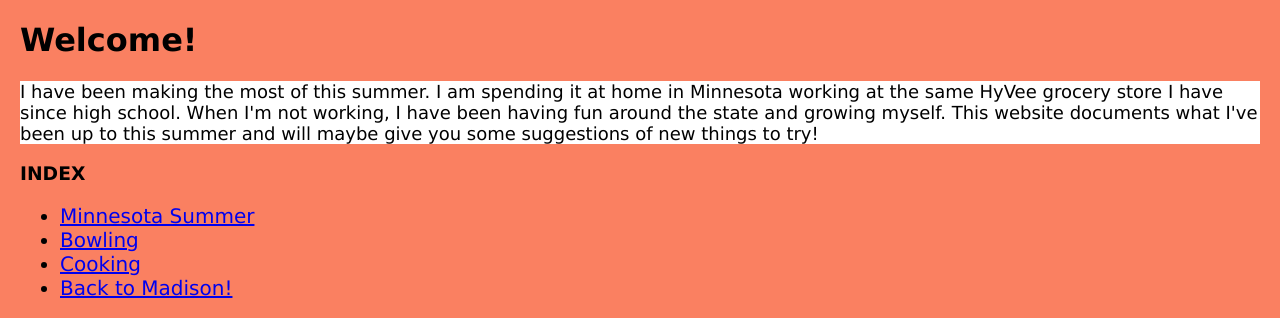
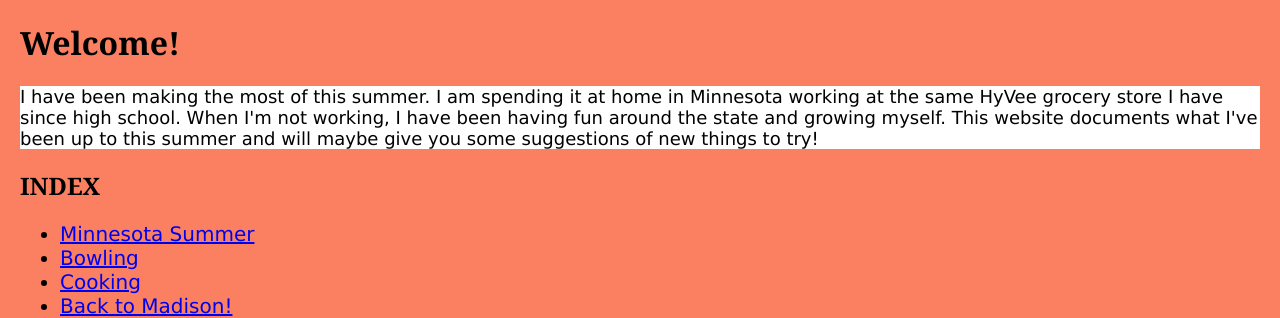
Before and after one commit to jkilander/jkilander.github.io, a plain HTML site: page index.html in a window 1280 px wide. Shown: the top 318 px of the page. Drawn offline with Linux system fonts and the light colour scheme.

Commit message:
Update index.html

```diff
--- a/index.html
+++ b/index.html
@@ -5,17 +5,17 @@
 <meta name="viewport" content="width=device-width,initial-scale=1">
 <link rel="stylesheet" href="styles.css">
 
-<script src=""></script>
+
 
 
 	<!--- Code above this line will not be displayed on the browser -->
 
 	<body style="background-color:#FA8061 ;">
 
-		<h1 style="font-family: Verdana">Welcome!</h1>
+		<h1>Welcome!</h1>
 
 		<p style= "background-color: #FFFFFF; font-size :18px;"> I have been making the most of this summer. I am spending it at home in Minnesota working at the same HyVee grocery store I have since high school. When I'm not working, I have been having fun around the state and growing myself. This website documents what I've been up to this summer and will maybe give you some suggestions of new things to try! </p>
-		<h3 style="font-family: Verdana;">INDEX</h3>
+		<h2>INDEX</h2>
 		<ul style="font-size: 20px;">
 			<li> <a href="Activities/activities.html"> Minnesota Summer </a></li>
 			<li> <a href="Bowling/bowling.html"> Bowling </a></li>
```
